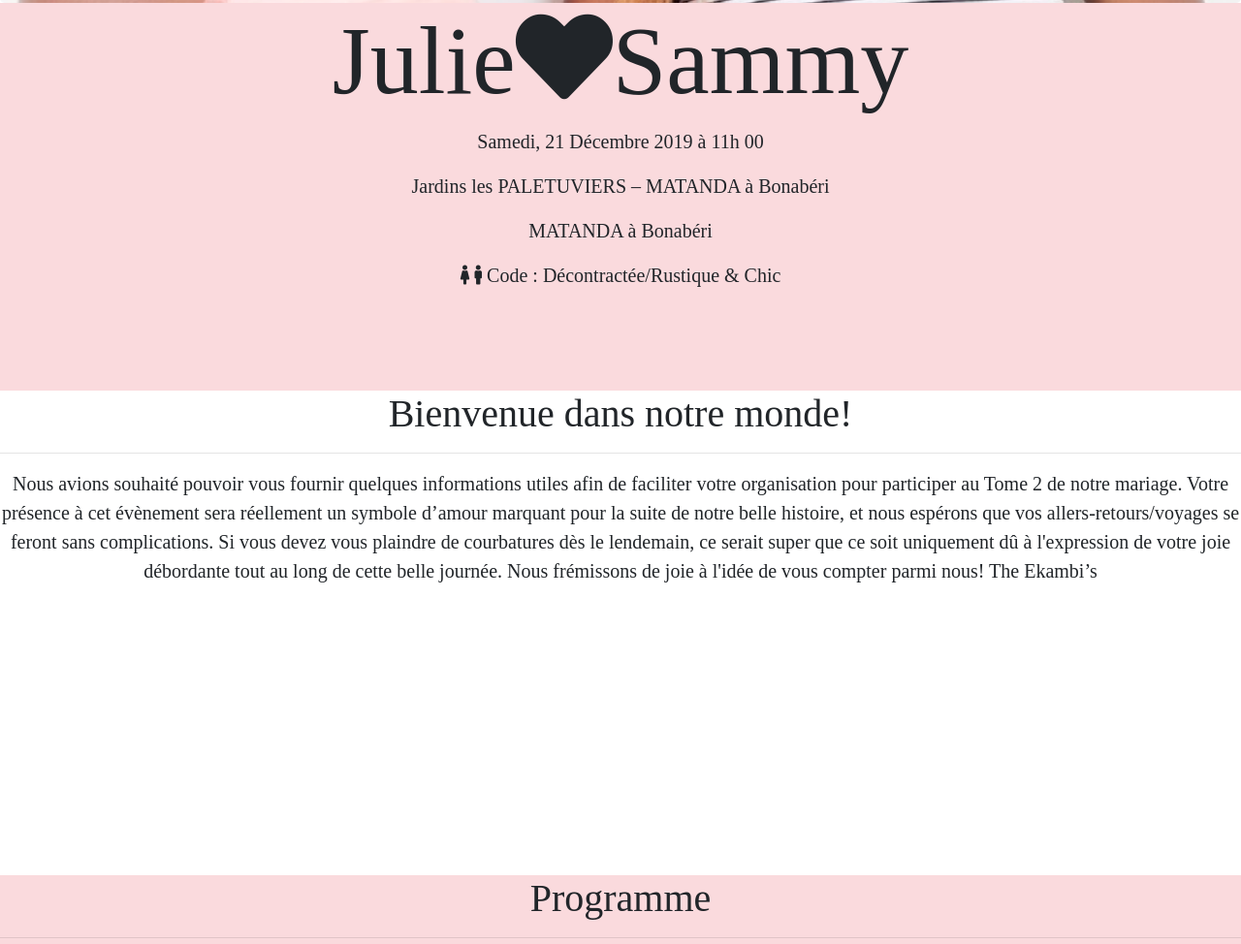
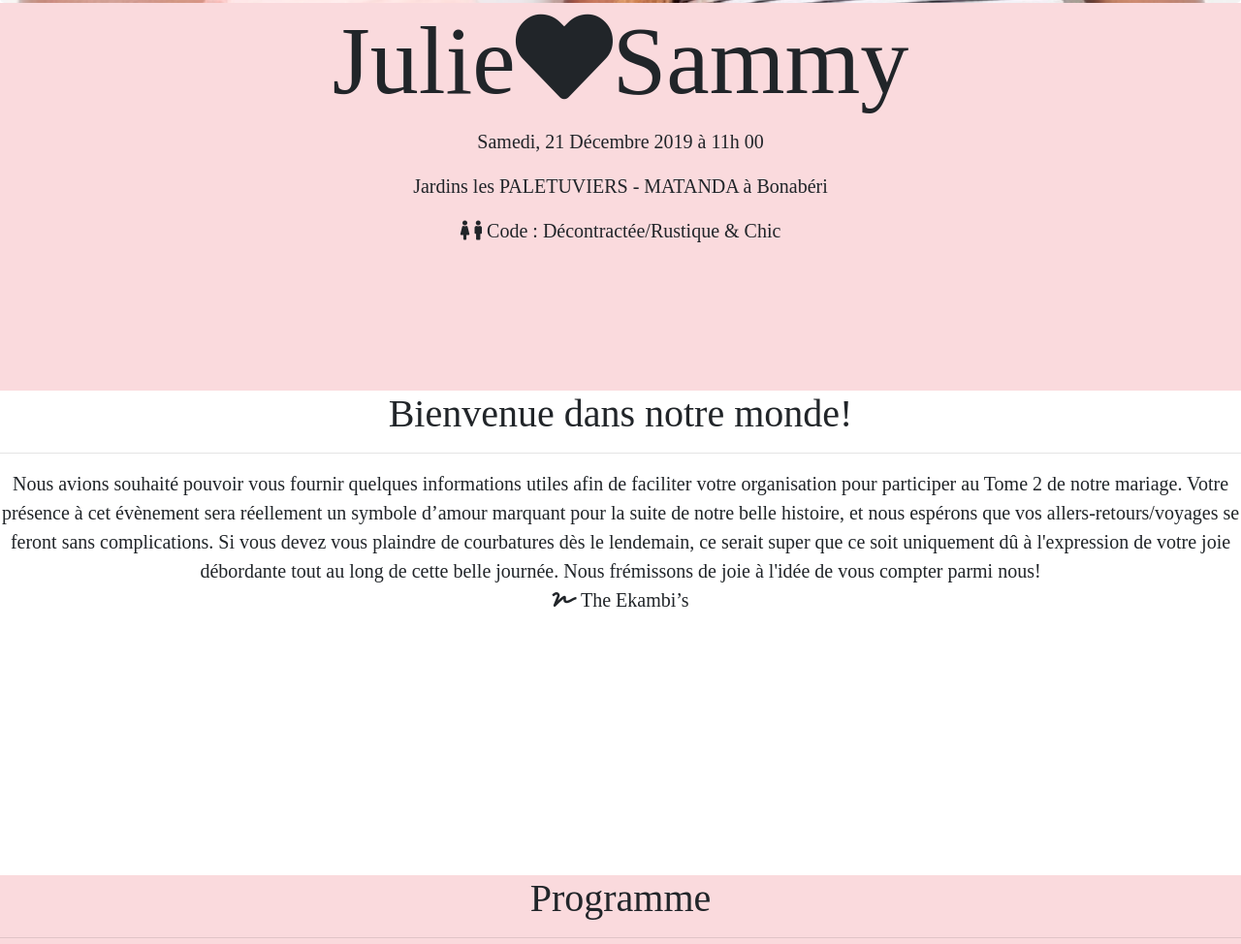
Before and after one commit to roncodingenthusiast/bulma-practice-website, a plain HTML site: page index.html in a window 1280 px wide. Shown: the part 753-1727 px from the top of the page at 97% size. Drawn offline with nearby package versions, Linux system fonts and the light colour scheme.

Commit message:
added some signature

```diff
--- a/index.html
+++ b/index.html
@@ -77,8 +77,7 @@
         <p class="lead">
           Samedi, 21 Décembre 2019 à 11h 00
         </p>
-        <p class="lead">Jardins les PALETUVIERS – MATANDA à Bonabéri</p>
-        <p class="lead">MATANDA à Bonabéri</p>
+        <p class="lead">Jardins les PALETUVIERS - MATANDA à Bonabéri</p>
         <p class="lead">
           <i class="fa fa-female"></i> <i class="fa fa-male"></i> Code : Décontractée/Rustique &amp; Chic
         </p>
@@ -96,7 +95,7 @@
           lendemain, ce serait super que ce soit uniquement dû à
           l&#39;expression de votre joie débordante tout au long de cette belle
           journée. Nous frémissons de joie à l&#39;idée de vous compter parmi
-          nous! The Ekambi’s
+          nous! <br /> <i class="fa fa-signature"></i> The Ekambi’s
         </p>
       </div>
       <div id="program" class="paral program-tab text-center">
```
